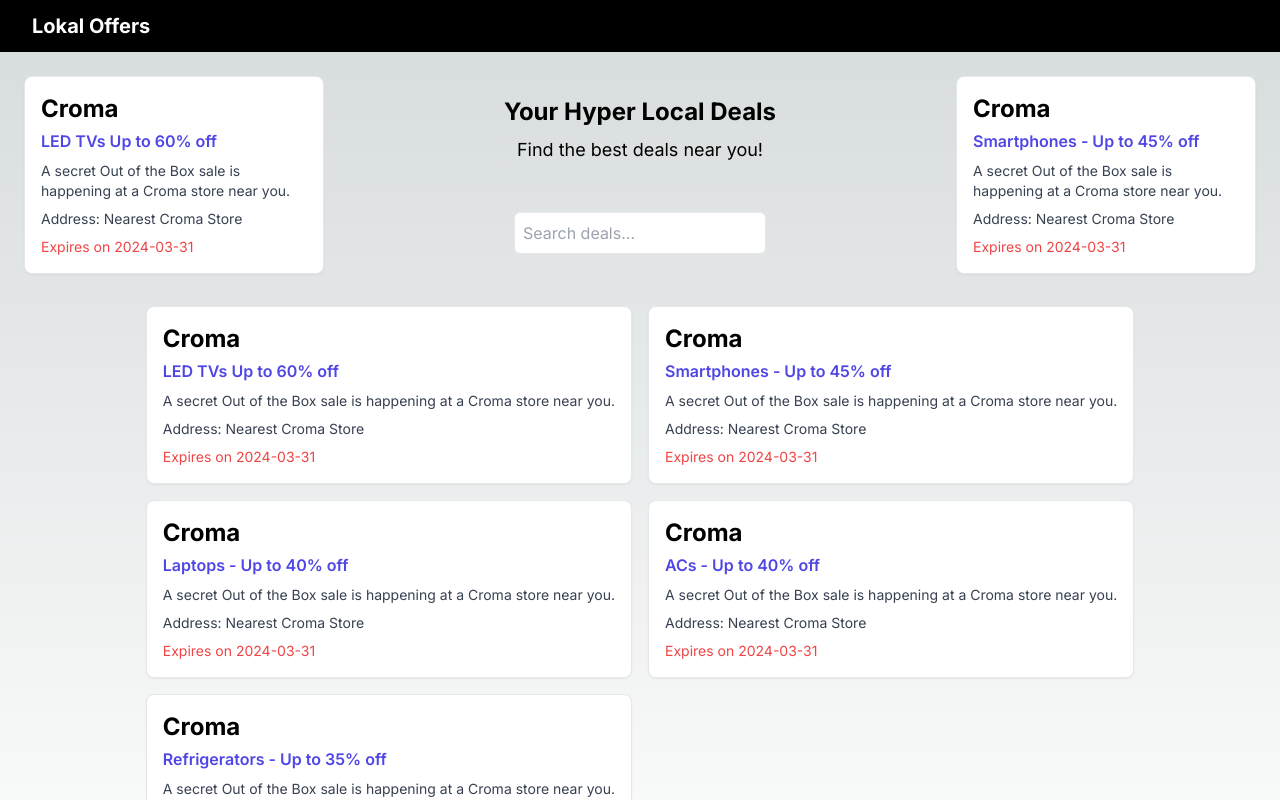
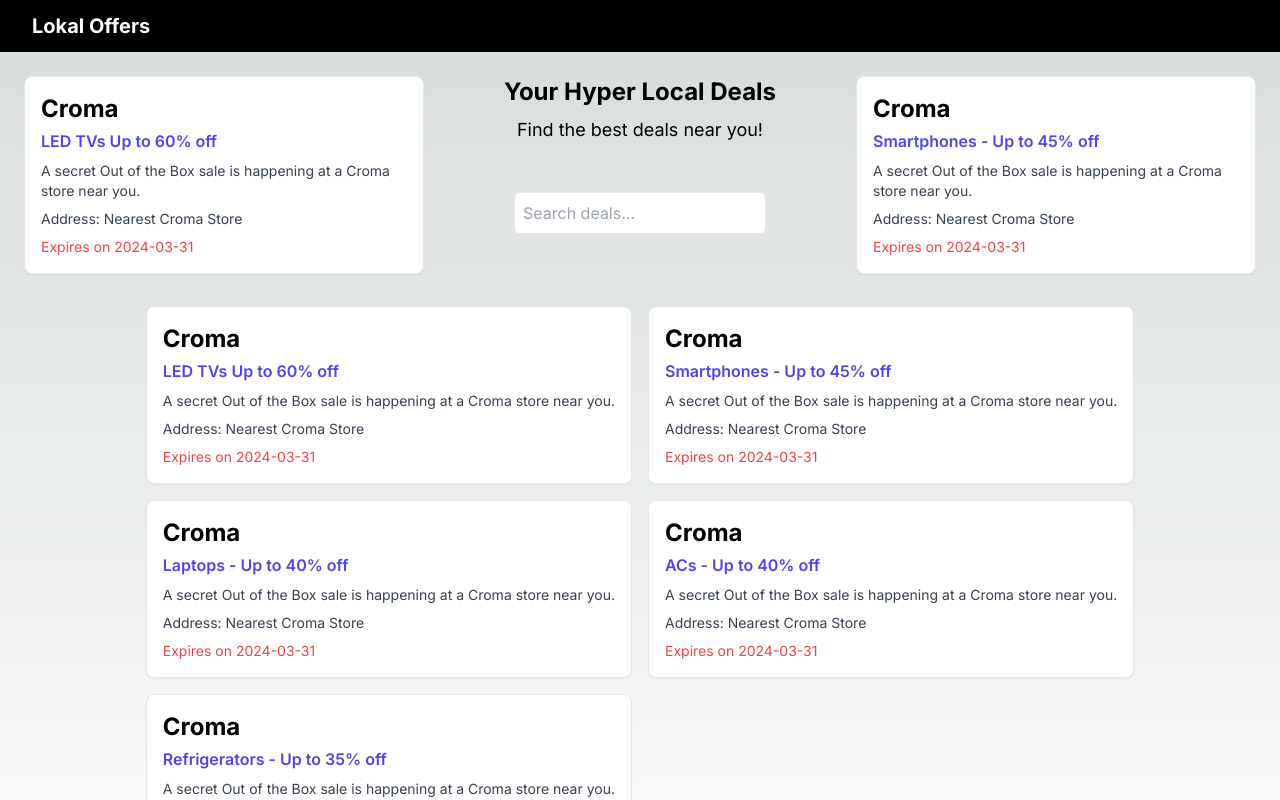
Before and after one commit to basavaraja-v/lokaloffers, a Next.js app: page / in a window 1280 px wide. Shown: the top 800 px of the page. Built offline with nearby package versions, Linux system fonts and the light colour scheme.

Commit message:
ui improvement

```diff
--- a/src/app/layout.tsx
+++ b/src/app/layout.tsx
@@ -6,8 +6,8 @@
 
 const inter = Inter({ subsets: ['latin'] });
 export const metadata: Metadata = {
-  title: "Lokal Offers - Your Local Deals Directory",
-  description: "Find the best local deals and offers tailored just for you. Shop smart with LokalOffers!",
+  title: "Lokal Offers - Find the Best Local Deals",
+  description: "Discover amazing deals and offers near you with Lokal Offers. Save big on shopping, dining, and more.",
 };
 
 export default function RootLayout({
--- a/src/app/page.tsx
+++ b/src/app/page.tsx
@@ -84,25 +84,32 @@
     <>
       <Head>
         <title>Lokal Offers - Find the Best Local Deals</title>
-        <meta name="description" content="Discover amazing deals and offers near you with LokalOffers. Save big on shopping, dining, and more." />
+        <meta name="description" content="Discover amazing deals and offers near you with Lokal Offers. Save big on shopping, dining, and more." />
         {/* Other SEO tags */}
       </Head>
       <Header />
       <main className="flex flex-col items-center justify-center p-6 container mx-auto">
-        <div className="flex flex-col md:flex-row items-center mb-8">
-          <div className="w-full md:w-1/4 md:mr-4 animate-fadeIn">
+        {/* First Row */}
+        <div className="grid grid-cols-3 gap-4 mb-8">
+          {/* First Column */}
+          <div className="w-full animate-fadeIn">
             {randomDeals[0] && <DealCard deal={randomDeals[0]} />}
           </div>
-          <div className="w-full md:w-1/2 flex flex-col items-center">
+
+          {/* Second Column */}
+          <div className="w-full flex flex-col items-center">
             <h2 className="text-2xl font-bold text-center mb-2">Your Hyper Local Deals</h2>
             <p className="text-lg text-center mb-4">Find the best deals near you!</p>
             <SearchBar />
           </div>
-          <div className="w-full md:w-1/4 md:ml-4 animate-fadeIn">
+
+          {/* Third Column */}
+          <div className="w-full animate-fadeIn">
             {randomDeals[1] && <DealCard deal={randomDeals[1]} />}
           </div>
         </div>
 
+        {/* Second Row */}
         <div className="grid grid-cols-1 md:grid-cols-2 gap-4">
           {currentDeals.length > 0 ? (
             currentDeals.map((deal) => <DealCard key={deal.id} deal={deal} />)
@@ -111,6 +118,8 @@
           )}
         </div>
       </main>
+
+
       <Footer />
     </>
   );
```
